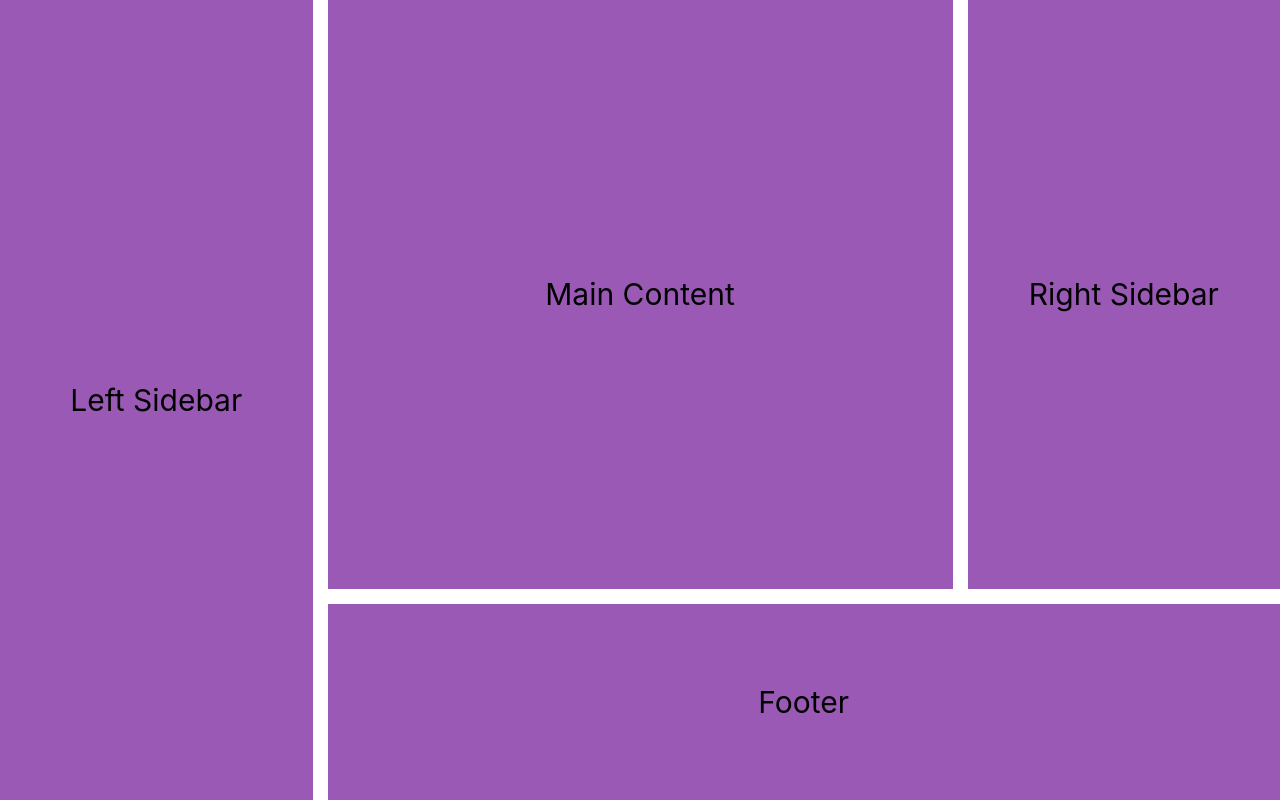
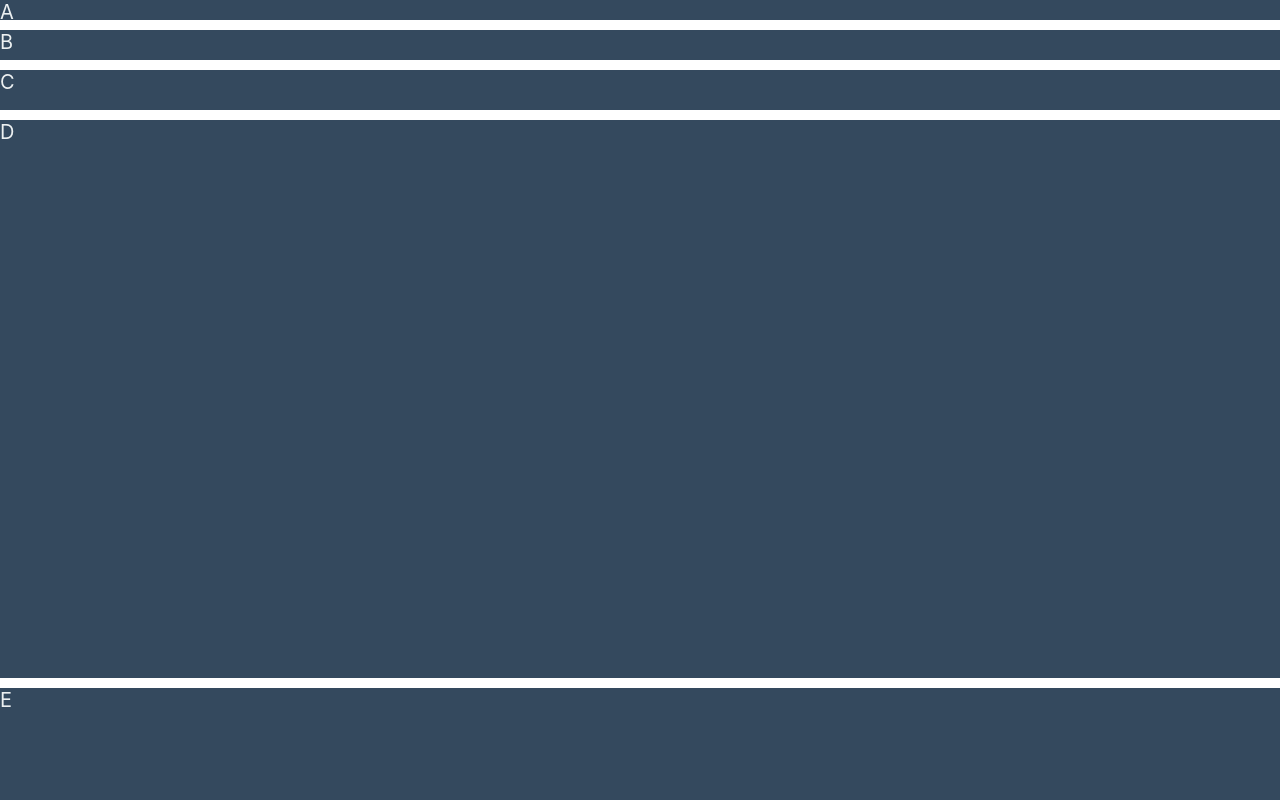
Before and after one commit to hewonjeong/grid, a React (Create React App) app: page / in a window 1280 px wide. Built offline with nearby package versions, Linux system fonts and the light colour scheme.

Commit message:
feat: add Units

```diff
--- a/src/index.tsx
+++ b/src/index.tsx
@@ -1,10 +1,10 @@
 import React from 'react'
 import ReactDOM from 'react-dom'
-import Naming from './pages/Naming'
+import Units from './pages/Units'
 import './index.scss'
 
 const Home = () => {
-  return <Naming />
+  return <Units />
 }
 
 ReactDOM.render(
--- /dev/null
+++ b/src/pages/Units.module.scss
@@ -0,0 +1,14 @@
+@import 'palette';
+
+.container {
+  display: grid;
+  height: 100vh;
+  grid-gap: 10px;
+  grid-template-rows: 20px 30px 40px 5fr 1fr;
+
+  .box {
+    background-color: $dark-gray;
+    color: $white;
+    font-size: 20px;
+  }
+}
--- /dev/null
+++ b/src/pages/Units.tsx
@@ -0,0 +1,16 @@
+import React from 'react'
+import styles from './Units.module.scss'
+
+const Units = () => {
+  return (
+    <div className={styles.container}>
+      <div className={styles.box}>A</div>
+      <div className={styles.box}>B</div>
+      <div className={styles.box}>C</div>
+      <div className={styles.box}>D</div>
+      <div className={styles.box}>E</div>
+    </div>
+  )
+}
+
+export default Units
```
